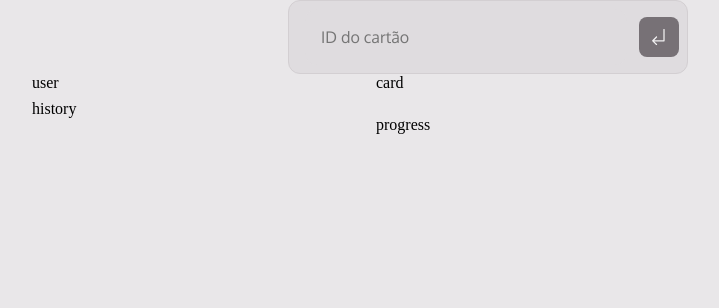
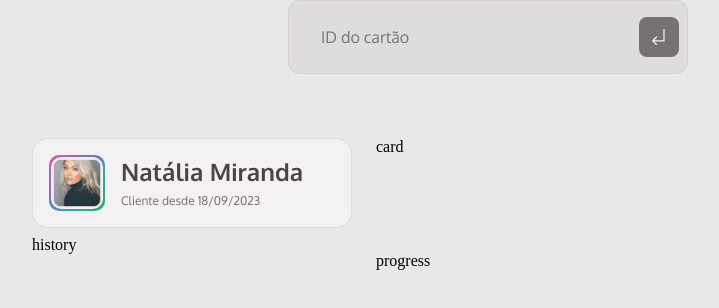
Before and after one commit to tiagomartinscc/member-club, a plain HTML site: page src/index.html in a window 1280 px wide. Shown: the part 136-444 px from the top of the page, without its empty margins (152-871 px from the left). Drawn offline with Linux system fonts and the light colour scheme.

Commit message:
fix border gradient into user card

```diff
--- a/src/index.html
+++ b/src/index.html
@@ -26,7 +26,13 @@
 
     <main>
       <section class="user">
-        user
+        <figure>
+          <img src="../src/assets/photos/example.png" alt="picture user profile" />
+        </figure>
+        <div>
+          <h2>Natália Miranda</h2>
+          <span>Cliente desde 18/09/2023</span>
+        </div>
       </section>
 
       <section class="history">
--- a/src/styles/global.css
+++ b/src/styles/global.css
@@ -18,7 +18,10 @@
   --gray-100: #F4F1F2;
   --white: #FFFFFF;
 
-  /* --linear-gradient: (90deg, #2DAA6E 0%, #2DAAAA 33.33%, #856CCF 66.67%, #D658B3 100%) */
+  --linear-gradient: linear-gradient(90deg, #2DAA6E 0%, #2DAAAA 33.33%, #856CCF 66.67%, #D658B3 100%);
+  --linear-gradient2: linear-gradient(-45deg, #2DAA6E 0%, #2DAAAA 33.33%, #856CCF 66.67%, #D658B3 100%);
+  --conic-gradient: conic-gradient(#2DAA6E, #2DAAAA, #856CCF, #D658B3);
+  --radial-gradient: radial-gradient(circle at center, #2DAA6E 25%, #2DAAAA 50%, #856CCF 75%, #D658B3 100%);
 
   --text: #000000;
   --highlights: #000000;
--- a/src/styles/index.css
+++ b/src/styles/index.css
@@ -2,3 +2,4 @@
 @import url("layout.css");
 @import url("header.css");
 @import url("search.css");
+@import url("sections.css");
--- a/src/styles/layout.css
+++ b/src/styles/layout.css
@@ -3,6 +3,7 @@
 }
 
 main {
+  margin-top: 1.25rem;
   display: grid;
   grid-template-areas:
     "user"
@@ -36,6 +37,7 @@ main {
   }
 
   main {
+    margin-top: 4rem;
     grid-template-areas:
       "user card"
       "history card "
--- /dev/null
+++ b/src/styles/sections.css
@@ -0,0 +1,46 @@
+section.user {
+  display:flex;
+  padding: 1rem;
+  gap: 1rem;
+
+  border-radius: 1rem;
+  border: 1px solid var(--gray-300);
+  background-color: var(--gray-100);
+
+  & figure {
+    border-radius: 0.625rem;
+    padding: 2px;
+    width: 3.5rem;
+    height: 3.5rem;
+    background: var(--linear-gradient2);
+    & img {
+      width: 100%;
+      height: 100%;
+      object-fit: cover;
+      border-radius: inherit;
+    }
+  }
+
+  & div {
+    display: flex;
+    flex-direction: column;
+    align-items: flex-start;
+    gap: .25rem;
+    & h2 {
+      color: var(--gray-600);
+      font: var(--title-md);
+    }
+
+    & span {
+      color: var(--gray-500);
+      font: var(--text-xs);
+    }
+  }
+
+}
+
+/* desktop */
+@media (width >= 57em) {
+  section.user {
+  }
+}
```
Also changed, not shown: src/assets/photos/example.png (added), 1 other file.
